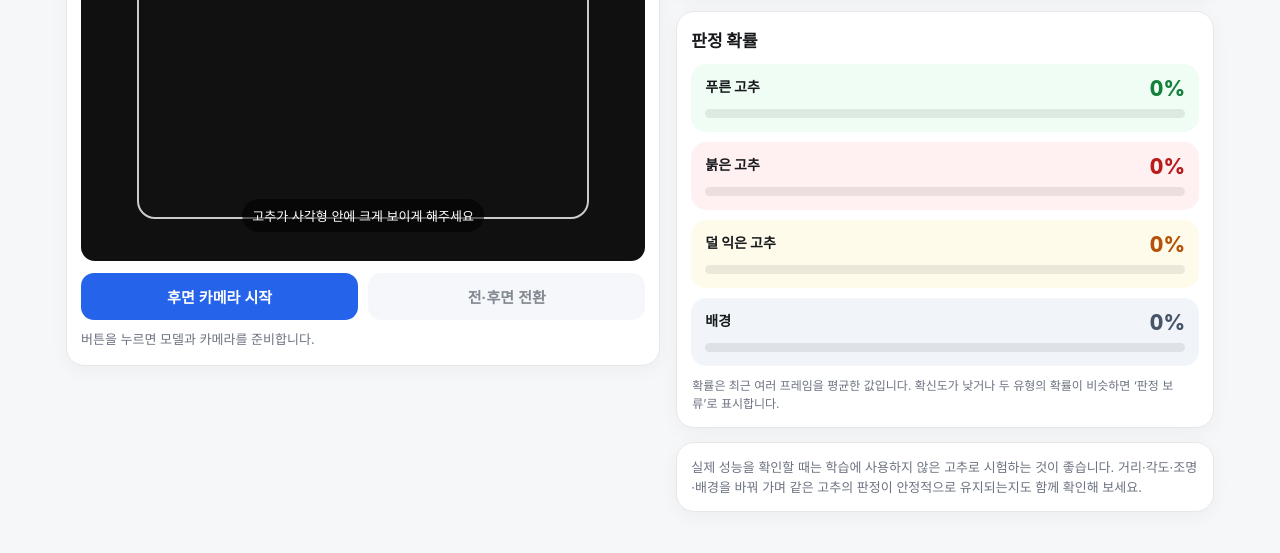
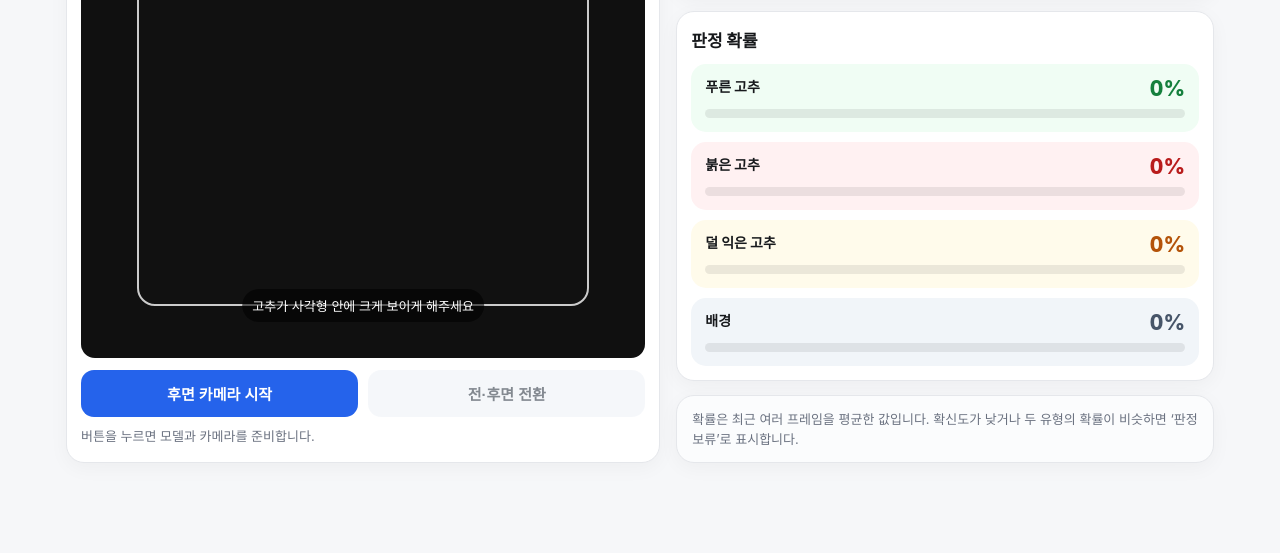
Before and after one commit to JUNivERTH/pepper-ai, a plain HTML site: page index.html in a window 1280 px wide. Shown: the part 247-800 px from the top of the page. Drawn offline with Linux system fonts and the light colour scheme.

Commit message:
Update index.html

```diff
--- a/index.html
+++ b/index.html
@@ -306,6 +306,11 @@
       margin: 0;
     }
 
+    .note-card {
+      padding: 13px 15px;
+      background: #fbfcfd;
+    }
+
     canvas { display: none; }
 
     /* 세로형 기본 */
@@ -316,7 +321,8 @@
       .result-percent { font-size: 28px; }
     }
 
-    /* 가로형/넓은 화면 반응형 */
+    /* 가로형/넓은 화면 반응형
+       왼쪽 카메라 카드 높이 = 오른쪽 카드 묶음의 전체 높이 */
     @media (orientation: landscape) and (min-width: 700px), (min-width: 980px) {
       .wrap {
         padding-top: 14px;
@@ -329,20 +335,43 @@
       .app-grid {
         grid-template-columns: minmax(360px, 1.05fr) minmax(320px, 0.95fr);
         gap: 16px;
+        align-items: stretch;
       }
 
-      .left-column,
+      .left-column {
+        display: flex;
+        min-height: 0;
+      }
+
       .right-column {
+        display: grid;
+        grid-template-rows: auto minmax(0, 1fr) auto;
+        gap: 14px;
         min-height: 0;
       }
 
       .camera-card {
-        position: sticky;
-        top: 12px;
+        width: 100%;
+        height: 100%;
+        display: flex;
+        flex-direction: column;
       }
 
       .camera-box {
-        aspect-ratio: 4 / 3;
+        flex: 1 1 auto;
+        min-height: 260px;
+        aspect-ratio: auto;
+      }
+
+      .prob-card {
+        min-height: 0;
+        display: flex;
+        flex-direction: column;
+        justify-content: center;
+      }
+
+      .note-card {
+        align-self: end;
       }
 
       .prob-grid {
@@ -369,7 +398,7 @@
       }
 
       .camera-box {
-        aspect-ratio: 16 / 10;
+        min-height: 220px;
       }
 
       .guide-label {
@@ -416,7 +445,7 @@
           <div id="resultAccent" class="result-accent"></div>
         </section>
 
-        <section class="card">
+        <section class="card prob-card">
           <div class="prob-title">판정 확률</div>
 
           <div class="prob-grid">
@@ -453,13 +482,11 @@
             </div>
           </div>
 
-          <p class="legend-note">확률은 최근 여러 프레임을 평균한 값입니다. 확신도가 낮거나 두 유형의 확률이 비슷하면 ‘판정 보류’로 표시합니다.</p>
         </section>
 
-        <section class="card">
+        <section class="card note-card">
           <p class="hint">
-            실제 성능을 확인할 때는 학습에 사용하지 않은 고추로 시험하는 것이 좋습니다.
-            거리·각도·조명·배경을 바꿔 가며 같은 고추의 판정이 안정적으로 유지되는지도 함께 확인해 보세요.
+            확률은 최근 여러 프레임을 평균한 값입니다. 확신도가 낮거나 두 유형의 확률이 비슷하면 ‘판정 보류’로 표시합니다.
           </p>
         </section>
       </div>
```
